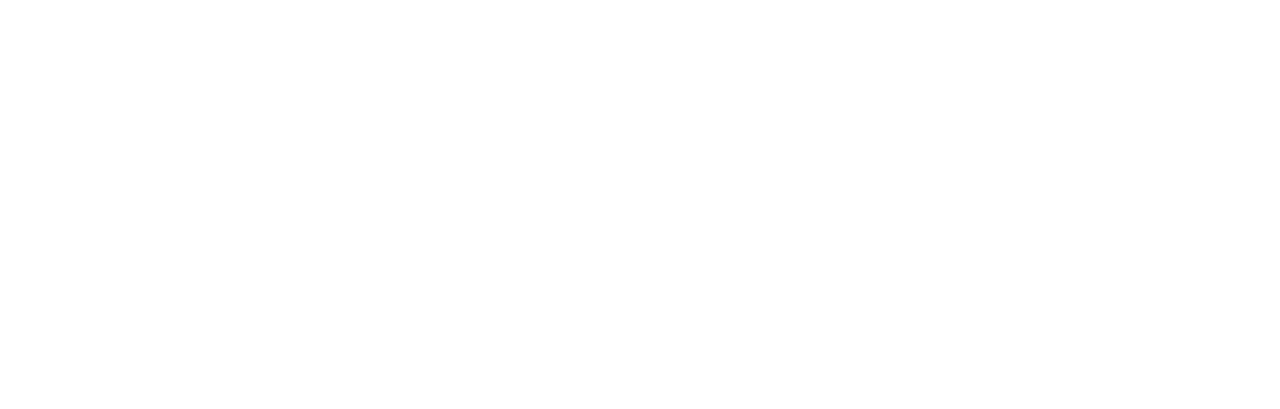
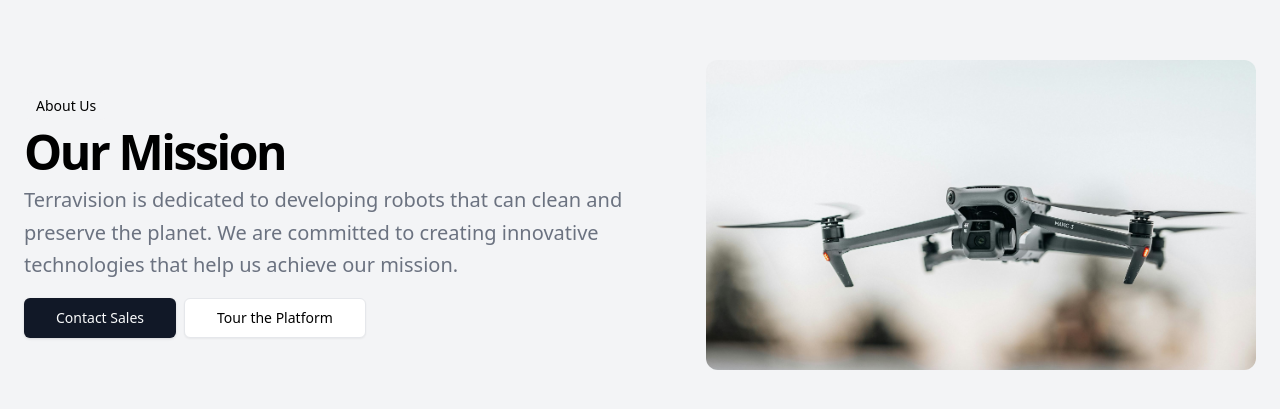
Before and after one commit to HikariLight/terravision, a React (Vite) app: page / in a window 1280 px wide. Shown: the part 985-1394 px from the top of the page. Before the commit the page ends 800 px from the top, so only its background shows below. Built offline with nearby package versions, Linux system fonts and the light colour scheme.

Commit message:
Added about section

```diff
--- a/src/App.jsx
+++ b/src/App.jsx
@@ -1,7 +1,11 @@
 import Intro from "./components/Intro"
+import About from "./components/About"
 const App = () => {
     return (
+        <>
             <Intro />
+            <About />
+        </>
     )
 }
 
--- /dev/null
+++ b/src/components/About.jsx
@@ -0,0 +1,53 @@
+import Layout from "./Layout"
+import Drone from "../assets/drone.jpg"
+
+const About = () => {
+    return (
+        <Layout>
+            <section className="grid h-full w-full place-items-center bg-gray-100 py-12 md:py-24 lg:py-32 dark:bg-gray-800">
+                <div className="container px-4 md:px-6">
+                    <div className="grid items-center gap-6 lg:grid-cols-[1fr_500px] lg:gap-12 xl:grid-cols-[1fr_550px]">
+                        <img
+                            alt="Image"
+                            className="mx-auto aspect-video overflow-hidden rounded-xl object-cover object-center sm:w-full lg:order-last"
+                            height="310"
+                            src={Drone}
+                            width="550"
+                        />
+                        <div className="flex flex-col justify-center space-y-4">
+                            <div className="space-y-2">
+                                <div className="inline-block rounded-lg bg-gray-100 px-3 py-1 text-sm dark:bg-gray-800">
+                                    About Us
+                                </div>
+                                <h2 className="text-3xl font-bold tracking-tighter sm:text-5xl">
+                                    Our Mission
+                                </h2>
+                                <p className="max-w-[600px] text-gray-500 md:text-xl/relaxed lg:text-base/relaxed xl:text-xl/relaxed dark:text-gray-400">
+                                    Terravision is dedicated to developing
+                                    robots that can clean and preserve the
+                                    planet. We are committed to creating
+                                    innovative technologies that help us achieve
+                                    our mission.
+                                </p>
+                            </div>
+                            <div className="flex flex-col gap-2 min-[400px]:flex-row">
+                                <a
+                                    className="inline-flex h-10 items-center justify-center rounded-md bg-gray-900 px-8 text-sm font-medium text-gray-50 shadow transition-colors hover:bg-gray-900/90 focus-visible:outline-none focus-visible:ring-1 focus-visible:ring-gray-950 disabled:pointer-events-none disabled:opacity-50 dark:bg-gray-50 dark:text-gray-900 dark:hover:bg-gray-50/90 dark:focus-visible:ring-gray-300"
+                                    href="#">
+                                    Contact Sales
+                                </a>
+                                <a
+                                    className="inline-flex h-10 items-center justify-center rounded-md border border-gray-200 bg-white px-8 text-sm font-medium shadow-sm transition-colors hover:bg-gray-100 hover:text-gray-900 focus-visible:outline-none focus-visible:ring-1 focus-visible:ring-gray-950 disabled:pointer-events-none disabled:opacity-50 dark:border-gray-800 dark:border-gray-800 dark:bg-gray-950 dark:hover:bg-gray-800 dark:hover:text-gray-50 dark:focus-visible:ring-gray-300"
+                                    href="#">
+                                    Tour the Platform
+                                </a>
+                            </div>
+                        </div>
+                    </div>
+                </div>
+            </section>
+        </Layout>
+    )
+}
+
+export default About
```
